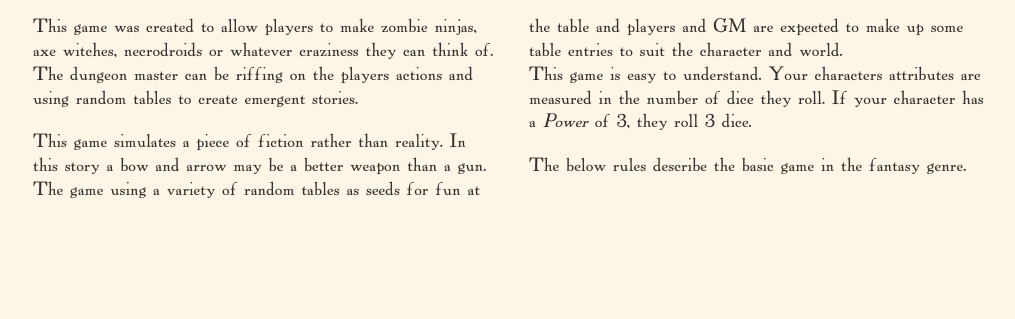
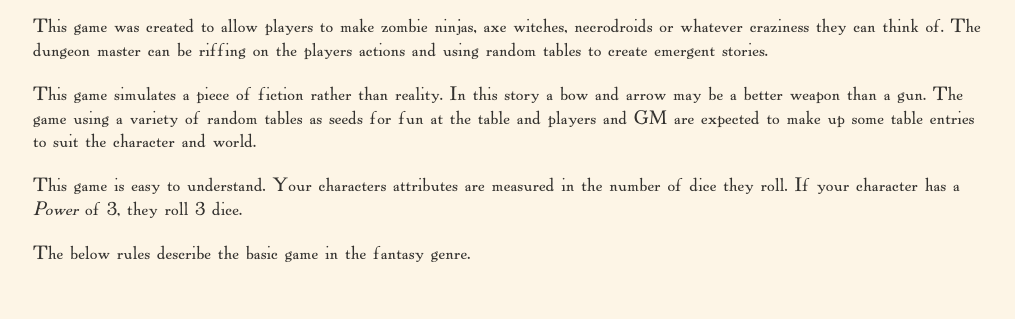
Before and after one commit to arielchuri/forglory, a plain HTML site: page index.html in a window 1280 px wide. Shown: the part 150-469 px from the top of the page, without its empty margins (127-1142 px from the left). Drawn offline with Linux system fonts and the light colour scheme.

Commit message:
column breaks

```diff
--- a/asciidoctor.css
+++ b/asciidoctor.css
@@ -1846,6 +1846,12 @@ p {
   column-count: 2;
   column-gap: 2em;
 }
+#_introduction + .sectionbody {
+  column-count: 1;
+  break-inside: avoid-column;
+  break-after: avoid-column;
+  break-before: avoid-column;
+}
 .sect2 {
   margin-bottom: 5em;
 }
--- a/index.html
+++ b/index.html
@@ -1854,6 +1854,12 @@ p {
   margin-bottom: 5em;
   column-count: 2;
   column-gap: 2em;
+}
+#_introduction + .sectionbody {
+  column-count: 1;
+  break-inside: avoid-column;
+  break-after: avoid-column;
+  break-before: avoid-column;
 }
 .sect2 {
   margin-bottom: 5em;
```
